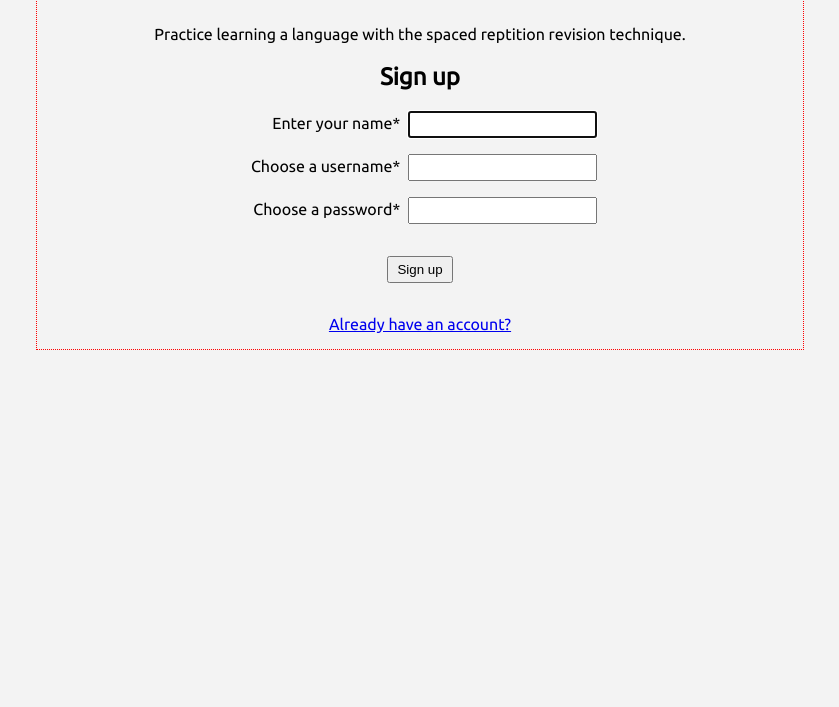
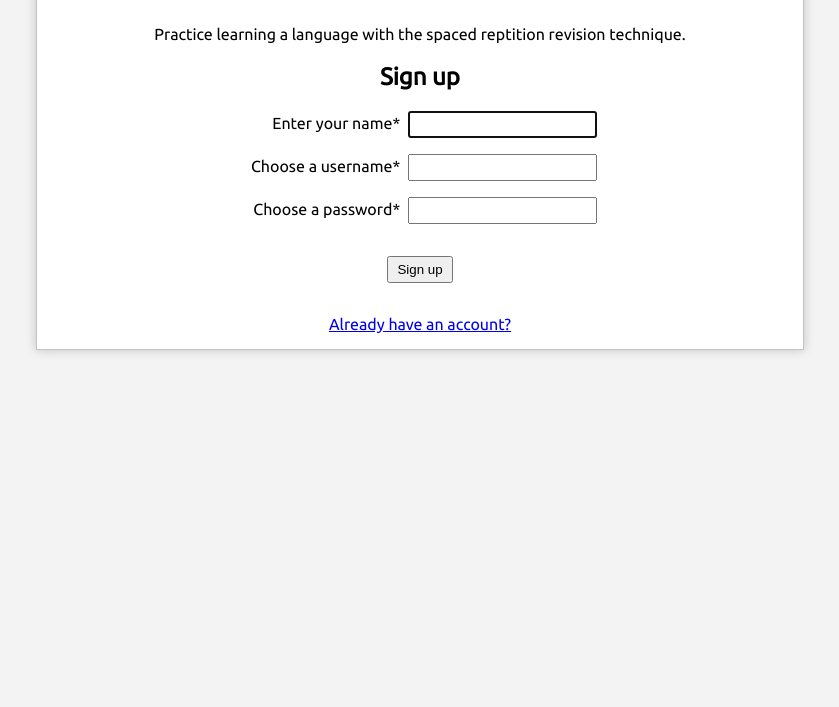
Before and after one commit to thebinarypenguin/enseigne-moi-client, a React app: page /register in a window 1280 px wide. Shown: the part 93-800 px from the top of the page, without its empty margins (220-1059 px from the left). Built offline with nearby package versions, Linux system fonts and the light colour scheme.

Commit message:
set App's border and shadow

```diff
--- a/src/components/App/App.css
+++ b/src/components/App/App.css
@@ -1,7 +1,9 @@
 .App {
   max-width: 768px;
   margin: 0 auto;
-  border: 1px dotted red;
+  background-color: #ffffff;
+  border: 1px solid #C3C3C3;
+  box-shadow: 0 0px 10px 0 rgba(0,0,0,.2);
 }
 
 .App main {
```
